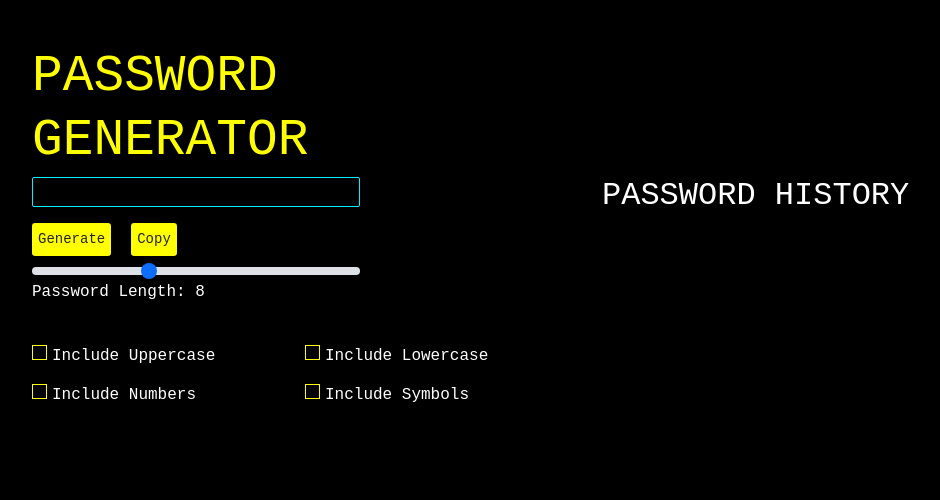
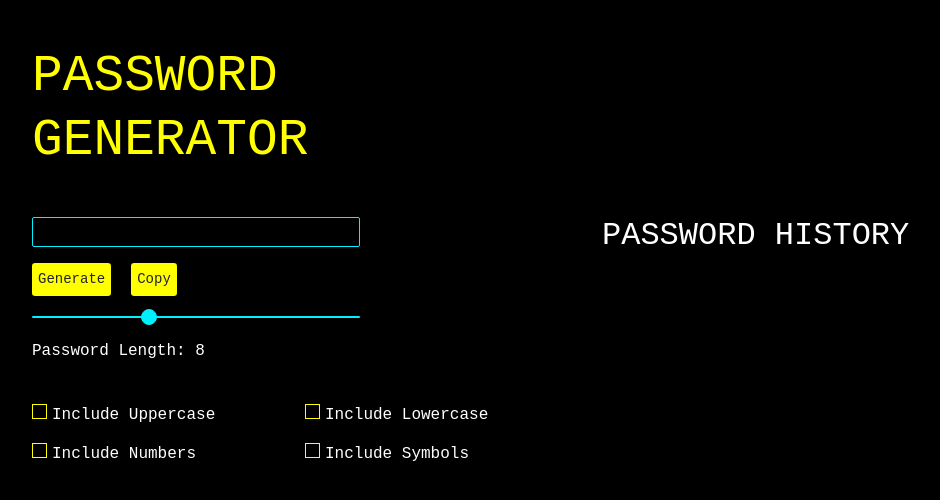
Before and after one commit to CollinsKipkemoi/PASSWORD-GENERATOR---CyberPunk-edition, a React (Vite) app: page / in a window 1280 px wide. Shown: the top 500 px of the page, without its empty margins (50-990 px from the left). Built offline with nearby package versions, Linux system fonts and the light colour scheme; a web font is replaced by a local one.

Commit message:
Custom range + minor bug fixes.

```diff
--- a/src/App.css
+++ b/src/App.css
@@ -59,28 +59,109 @@
   outline: none;
 }
 
-
-input[type="range"] {
-  appearance: none;
-  height: 1px;
-  width: 200px;
-  background-color: rgb(0, 240, 255);
+/* Range - thumb and track */
+input[type=range] {
+  height: 23px;
+  -webkit-appearance: none;
+  margin: 10px 0;
   width: 60%;
-  border-radius: 1px;
 }
 
-::-webkit-slider-thumb {
-  background-color: #333;
-  border: none;
-  height: 20px;
-  border-radius: 50%;
+input[type=range]:focus {
+  outline: none;
+}
+
+input[type=range]::-webkit-slider-runnable-track {
+  width: 100%;
+  height: 2px;
+  cursor: pointer;
+  animate: 0.2s;
+  box-shadow: 0px 0px 0px #000000;
+  background: rgb(0, 240, 255);
+  border-radius: 3px;
+  border: 0px solid #000000;
+}
+
+input[type=range]::-webkit-slider-thumb {
+  box-shadow: 0px 0px 0px #000000;
+  border: 1px solid rgb(0, 240, 255);
+  height: 16px;
+  width: 16px;
+  border-radius: 18px;
+  background: rgb(0, 240, 255);
+  cursor: pointer;
+  -webkit-appearance: none;
+  margin-top: -7px;
+}
+
+input[type=range]:focus::-webkit-slider-runnable-track {
+  background: rgb(0, 240, 255);
+}
+
+input[type=range]::-moz-range-track {
+  width: 100%;
+  height: 3px;
+  cursor: pointer;
+  animate: 0.2s;
+  box-shadow: 0px 0px 0px #000000;
+  background: rgb(0, 240, 255);
+  border-radius: 3px;
+  border: 0px solid #000000;
+}
+
+input[type=range]::-moz-range-thumb {
+  box-shadow: 0px 0px 0px #000000;
+  border: 1px solid rgb(0, 240, 255);
+  height: 16px;
+  width: 16px;
+  border-radius: 18px;
+  background: #A1D0FF;
   cursor: pointer;
 }
 
-::-webkit-slider-runnable-track {
-  background-color: rgb(0, 240, 255);
-  border-radius: 5px;
+input[type=range]::-ms-track {
+  width: 100%;
+  height: 3px;
+  cursor: pointer;
+  animate: 0.2s;
+  background: transparent;
+  border-color: transparent;
+  color: transparent;
 }
+
+input[type=range]::-ms-fill-lower {
+  background: rgb(0, 240, 255);
+  border: 0px solid #000000;
+  border-radius: 6px;
+  box-shadow: 0px 0px 0px #000000;
+}
+
+input[type=range]::-ms-fill-upper {
+  background: rgb(0, 240, 255);
+  border: 0px solid #000000;
+  border-radius: 6px;
+  box-shadow: 0px 0px 0px #000000;
+}
+
+input[type=range]::-ms-thumb {
+  margin-top: 1px;
+  box-shadow: 0px 0px 0px #000000;
+  border: 1px solid rgb(0, 240, 255);
+  height: 16px;
+  width: 16px;
+  border-radius: 18px;
+  background: #A1D0FF;
+  cursor: pointer;
+}
+
+input[type=range]:focus::-ms-fill-lower {
+  background: rgb(0, 240, 255);
+}
+
+input[type=range]:focus::-ms-fill-upper {
+  background: rgb(0, 240, 255);
+}
+
 
 .password-length {
   color: white;
@@ -119,16 +200,18 @@
 
 /* Part2 */
 
-li, h2, .clear {
+li,
+h2,
+.clear {
   color: white;
 }
 
-.clear{
+.clear {
   text-align: center;
   width: max-content;
   cursor: pointer;
 }
 
-.delete-icon{
+.delete-icon {
   color: yellow;
 }
--- a/src/components/Header.jsx
+++ b/src/components/Header.jsx
@@ -1,6 +1,6 @@
 function Header() {
   return (
-    <div className="container container-fluid header">
+    <div className="container container-fluid mb-5 header">
         <h1>PASSWORD </h1>
         <h1>GENERATOR</h1>
     </div>
```
